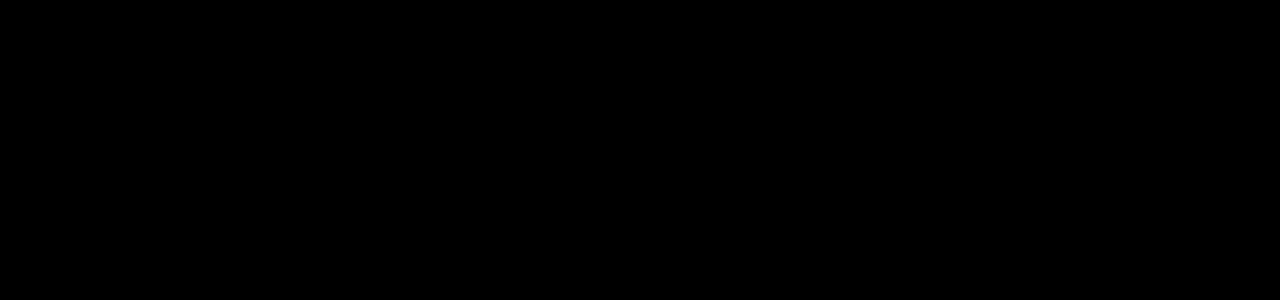
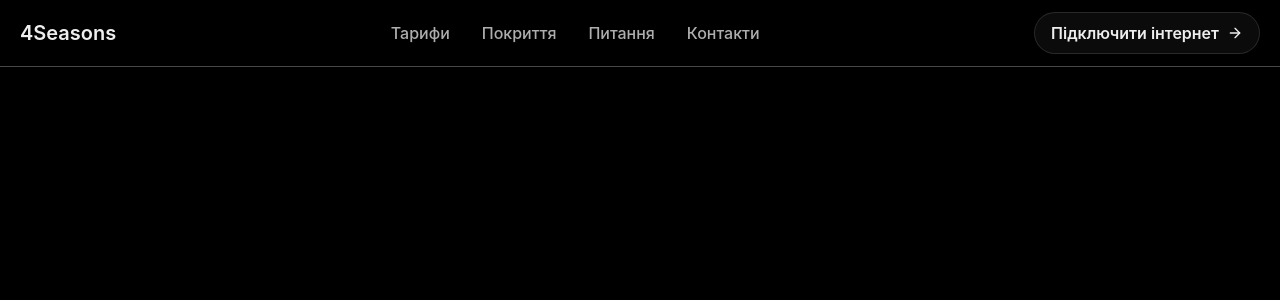
Before and after one commit to eerinessofsilence/4seasons, a React (Vite) app in the folder frontend/: page / in a window 1280 px wide. Shown: the top 300 px of the page. Built offline with nearby package versions, Linux system fonts and the light colour scheme.

Commit message:
feat(frontend): add header

```diff
--- a/frontend/components/Header.tsx
+++ b/frontend/components/Header.tsx
@@ -1,3 +1,45 @@
+import { ArrowRight } from "lucide-react";
+import { Link } from "react-router-dom";
+
+const navItems = [
+  { href: "#plans", label: "Тарифи" },
+  { href: "#coverage", label: "Покриття" },
+  { href: "#faq", label: "Питання" },
+  { href: "#support", label: "Контакти" },
+];
+
 export default function Header() {
-  return <></>;
+  return (
+    <header className="border-border bg-background sticky top-0 z-50 border-b">
+      <div className="container flex items-center justify-between px-5 py-3">
+        <Link to="/" className="flex items-center gap-3">
+          <div>
+            <p className="text-text text-xl font-semibold">4Seasons</p>
+          </div>
+        </Link>
+
+        <nav className="hidden items-center gap-8 lg:flex">
+          {navItems.map((item) => (
+            <a
+              key={item.href}
+              href={item.href}
+              className="text-text-muted hover:text-text font-medium transition-all duration-200"
+            >
+              {item.label}
+            </a>
+          ))}
+        </nav>
+
+        <div className="flex items-center gap-2 sm:gap-3">
+          <a
+            href="#plans"
+            className="bg-foreground text-text border-border/50 hover:bg-secondary inline-flex items-center gap-2 rounded-full border px-4 py-2 font-semibold transition-all duration-200"
+          >
+            Підключити інтернет
+            <ArrowRight className="h-4 w-4" />
+          </a>
+        </div>
+      </div>
+    </header>
+  );
 }
--- a/frontend/index.html
+++ b/frontend/index.html
@@ -1,5 +1,5 @@
 <!doctype html>
-<html lang="en">
+<html lang="uk">
 
 <head>
     <meta charset="UTF-8" />
```
